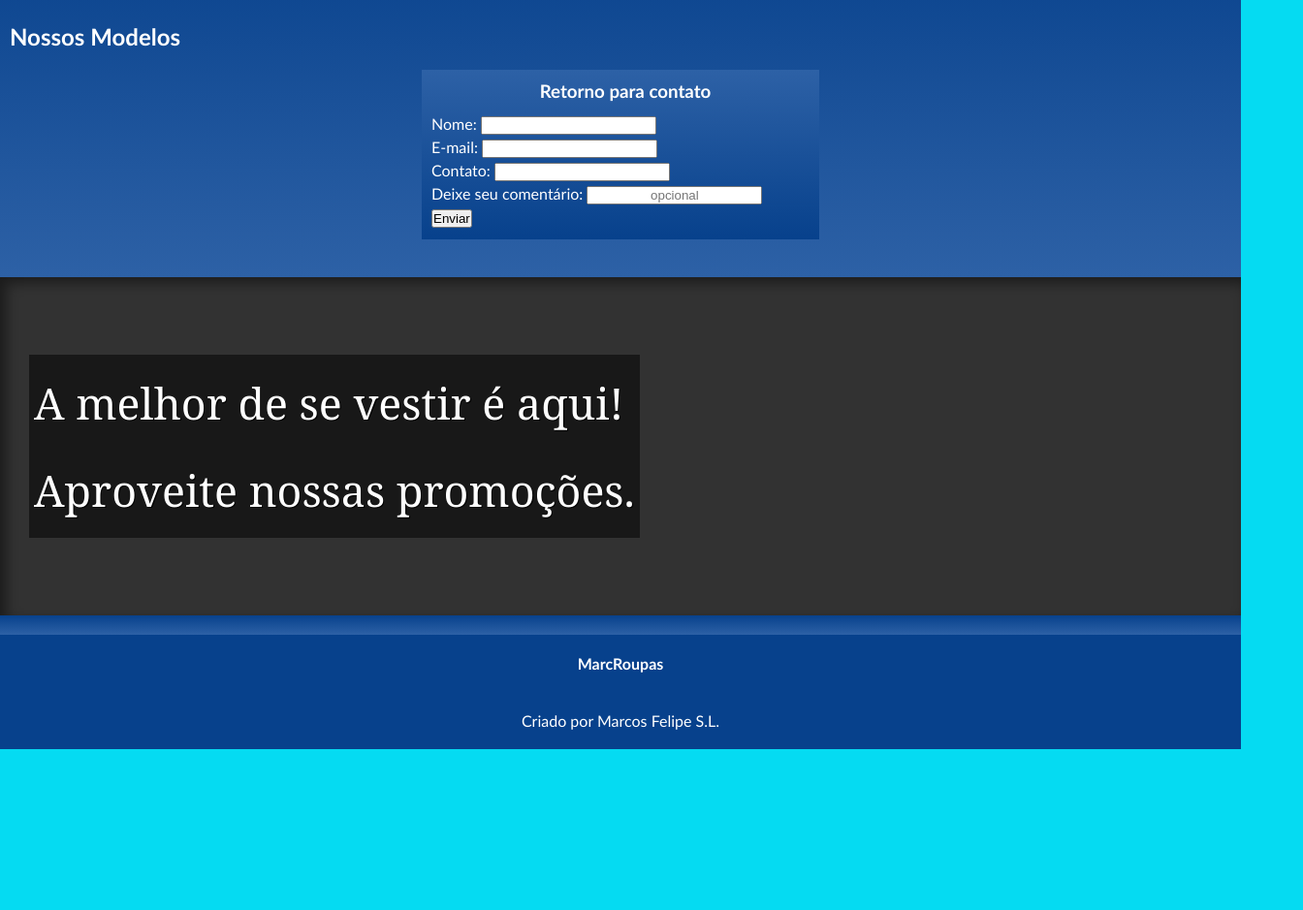
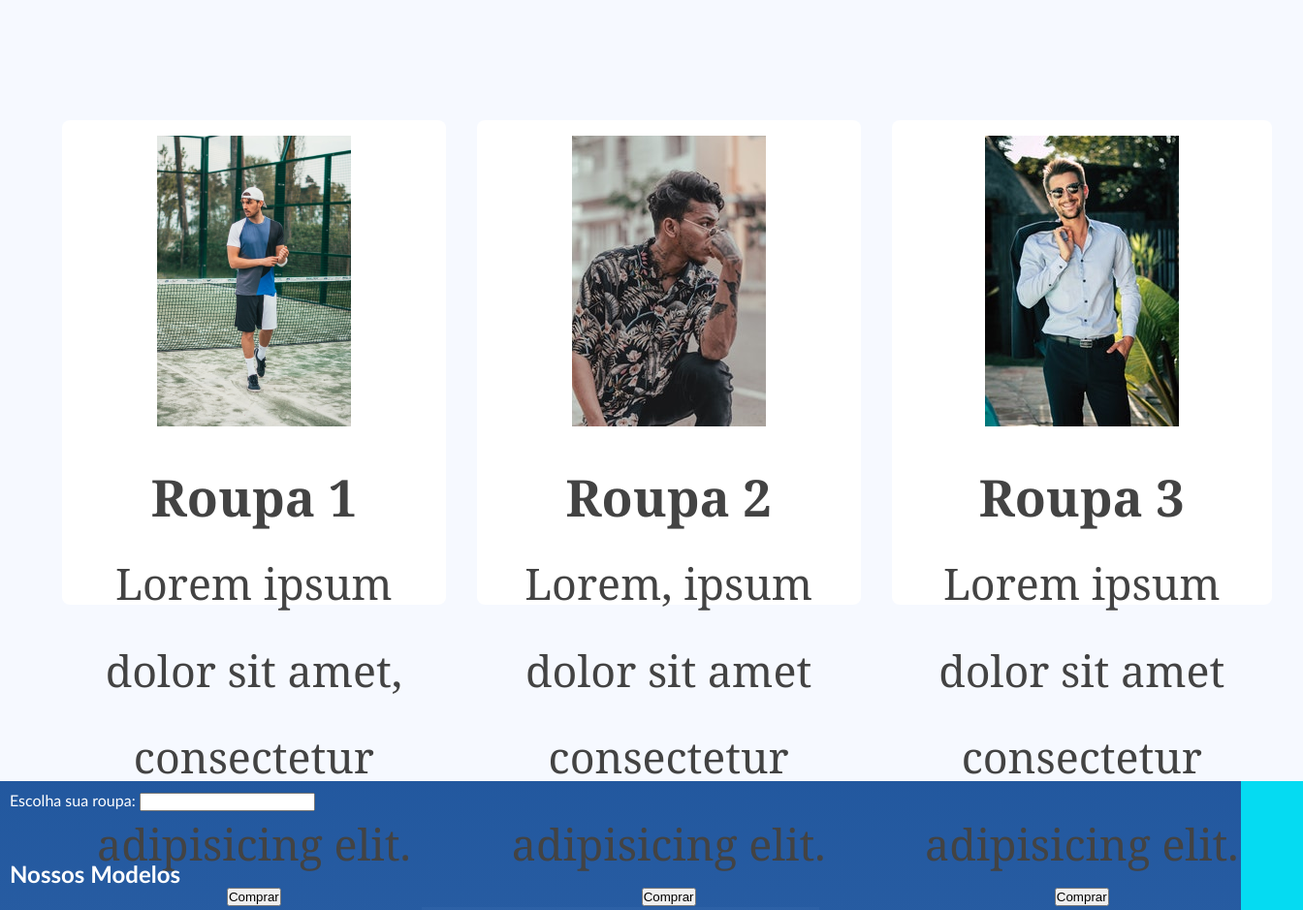
Before and after one commit to marclipe/masc-roupas, a plain HTML site: page index.html in a window 1280 px wide. Shown: the part 280-1219 px from the top of the page at 97% size, 1344 px wide, since content can reach past the window. Before the commit the page ends 1053 px from the top, so only its background shows below. Drawn offline with Linux system fonts and the light colour scheme.

Commit message:
Meus Cards

```diff
--- a/estilo/style.css
+++ b/estilo/style.css
@@ -1,3 +1,10 @@
+@import url('https://fonts.googleapis.com/css2?family=Poppins:wght@200;300;400;500;600&display=swap');
+
+* {
+    margin: 0px;
+    padding: 0px;
+}
+
 :root {
     --cor1: #A69665;
     --cor2: #07418C;
@@ -6,16 +13,12 @@
 
     --font-site: 'Trebuchet MS', 'Lucida Sans Unicode', 'Lucida Grande', 'Lucida Sans', Arial, sans-serif;
     --font-imagem:  Cambria, Cochin, Georgia, Times, 'Times New Roman', serif;
+    --font-card: 'Poppins', sans-serif;
 }
 
 body {
     background-color: var(--cor4);
     font-family: var(--font-site);
-}
-
-* {
-    margin: 0px;
-    padding: 0px;
 }
 
 
@@ -69,6 +72,34 @@ nav a {
 
 nav a:hover {
     color: hsl(205, 78%, 60%);
+}
+
+section.cards {
+    background: #F6F9FF;
+    height: 100vh;
+    width: 100%;
+
+    display: flex;
+    justify-content: center;
+    align-items: center;
+    color: #434343;
+}
+
+section.cards {
+    display: flex;
+    padding: 32px;
+}
+
+section.cards  section.roupa {
+    display: flex;
+    flex-direction: column;
+    align-items: center;
+    text-align: center;
+    background-color: white;
+    padding: 1rem 1.5rem;
+    border-radius: 8px;
+    max-height: 468px;
+    margin-left: 32px;
 }
 
 section {
@@ -152,7 +183,7 @@ main#final {
 }
 
 footer {
-    background-color: var(--cor2);
+    background-color: var(--cor4);
 }
 
 footer > p {
--- a/index.html
+++ b/index.html
@@ -5,6 +5,7 @@
     <meta charset="UTF-8">
     <meta http-equiv="X-UA-Compatible" content="IE=edge">
     <meta name="viewport" content="width=device-width, initial-scale=1.0">
+    <link rel="shortcut icon" href="imagens/icon-shirt.png" type="image/x-icon">
     <link rel="stylesheet" href="estilo/style.css">
     <title>MarcRoupas</title>
 </head>
@@ -23,6 +24,32 @@
         </nav>
     </header>
     <main>
+        <!--Cards-->
+        <section class="cards">
+            <section class="roupa one">
+                <div class="icon"><img src="imagens/roupa1.png" alt="Roupa1"></div>
+                <h3>Roupa 1</h3>
+                <span>Lorem ipsum dolor sit amet, consectetur adipisicing elit.
+                </span>
+                <button>Comprar</button>
+            </section>
+            <section class="roupa two">
+                <div class="icon"><img src="imagens/roupa2.jpg" alt="Roupa 2"></div>
+                <h3>Roupa 2</h3>
+                <span>Lorem, ipsum dolor sit amet consectetur adipisicing elit.
+                </span>
+                <button>Comprar</button>
+            </section>
+            <section class="roupa three">
+                <div class="icon"><img src="imagens/roupa3.jpg" alt="Roupa 3"></div>
+                <h3>Roupa 3</h3>
+                <span>Lorem ipsum dolor sit amet consectetur adipisicing elit.
+                </span>
+                <button>Comprar</button>
+            </section>
+        </section>
+
+        <!--Lista-->
         <article id="lista-roupas">
             <label for="roupas-escolha">Escolha sua roupa:</label>
             <input list="roupa" id="roupas-escolha" name="txtr">
@@ -37,7 +64,7 @@
         </article>
 
         <h2>Nossos Modelos</h2>
-
+        <!--Form-->
         <article>
             <form action="" id="forms">
                 <h3>Retorno para contato</h3>
@@ -63,6 +90,7 @@
 
     </main>
 
+    <!--AD-->
     <section class="imagem" id="img01">
         <p>
             A melhor de se vestir é aqui! <br>
```
Also changed, not shown: imagens/icon-shirt.png (added), imagens/roupa1.png (added), imagens/roupa2.jpg (added), imagens/roupa3.jpg (added).
